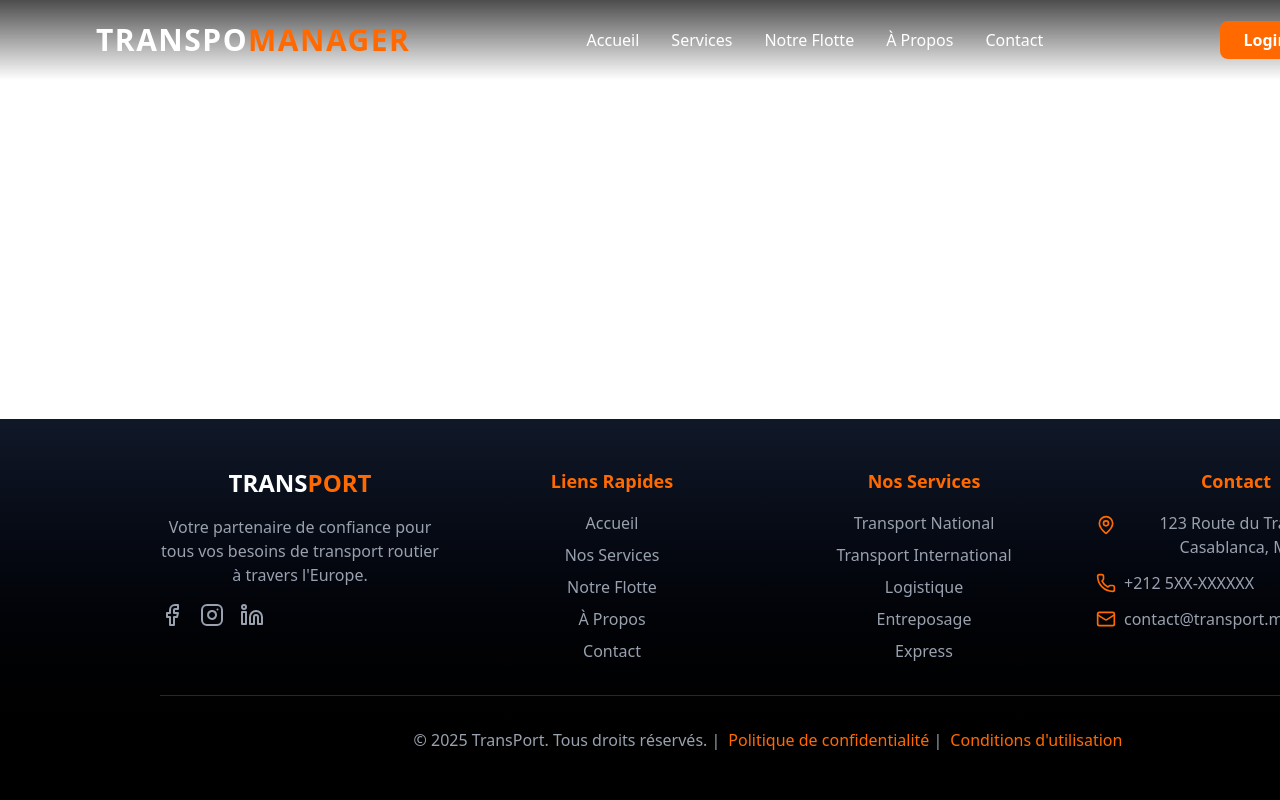
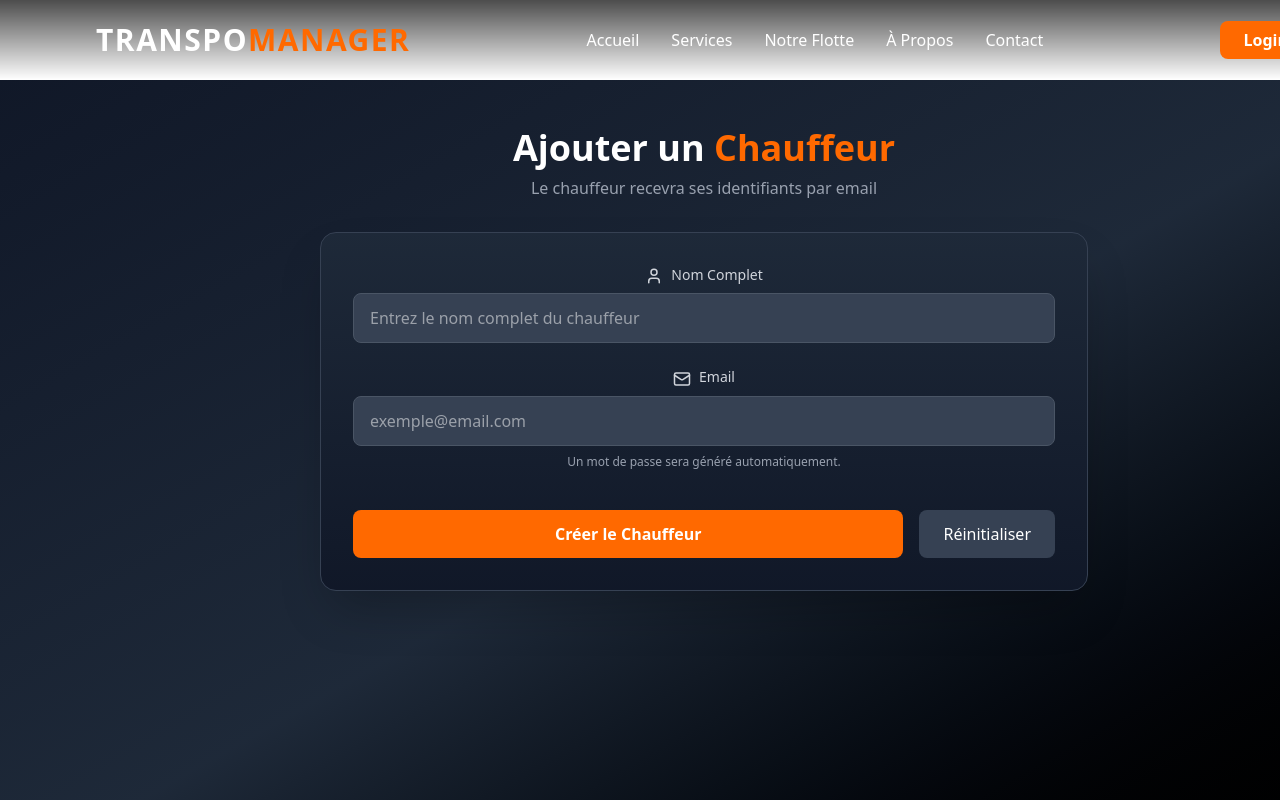
Before and after one commit to ikrambenallali/TranspoManager, a React app in the folder frontEnd/: page /CreateDriver in a window 1280 px wide. Shown: the top 800 px of the page. Built offline with nearby package versions, Linux system fonts and the light colour scheme; no server answers; the HTML template or start-up script is replaced by a standard one.

Commit message:
create driver

```diff
--- a/frontEnd/src/Routes/Routes.jsx
+++ b/frontEnd/src/Routes/Routes.jsx
@@ -2,6 +2,7 @@ import { Routes, Route } from "react-router-dom";
 import Auth from "../components/Auth.jsx";
 import DriverDashboard from "../components/Driver/DriverDashboard.jsx";
 import Home from "../components/Home.jsx";
+import CreateDriver from "../components/Admin/createDriver.jsx";
 
 function AppRoutes() {
     return (
@@ -9,6 +10,8 @@ function AppRoutes() {
             <Route path="/" element={<Home />} />
             <Route path="/login" element={<Auth />} />
             <Route path="/DriverDashboard" element={<DriverDashboard />} />
+            <Route path="/CreateDriver" element={<CreateDriver />} />
+
         </Routes>
     );
 }
--- /dev/null
+++ b/frontEnd/src/components/Admin/CreateDriver.jsx
@@ -0,0 +1,154 @@
+import React, { useState } from 'react';
+import { User, Mail, AlertCircle, CheckCircle } from 'lucide-react';
+import { createDriver } from '../../features/userSlice';
+import { useDispatch, useSelector } from "react-redux";
+
+function CreateDriver() {
+  const dispatch = useDispatch();
+  const { loading } = useSelector((state) => state.user);
+
+  const [formData, setFormData] = useState({
+    fullname: '',
+    email: '',
+    role: 'driver'
+  });
+
+  const [message, setMessage] = useState({ type: '', text: '' });
+
+  const handleChange = (e) => {
+    setFormData({ ...formData, [e.target.name]: e.target.value });
+  };
+
+  const handleSubmit = async (e) => {
+    e.preventDefault();
+
+    try {
+      const user = await dispatch(createDriver(formData)).unwrap();
+
+      console.log("USER CREATED:", user);
+
+      setMessage({
+        type: 'success',
+        text: 'Chauffeur créé avec succès et email envoyé.'
+      });
+
+      setFormData({
+        fullname: '',
+        email: '',
+        role: 'driver'
+      });
+    } catch (err) {
+      console.error("ERROR CREATE USER", err);
+      setMessage({
+        type: 'error',
+        text: err || "Erreur lors de la création du chauffeur"
+      });
+    }
+  };
+
+  return (
+    <div className="w-[110%] min-h-screen bg-gradient-to-br from-gray-900 via-gray-800 to-black py-12 px-4 sm:px-6 lg:px-8">
+      <div className="max-w-3xl mx-auto">
+
+        {/* HEADER */}
+        <div className="text-center mb-8">
+          <h1 className="text-4xl font-bold text-white mb-2">
+            Ajouter un <span className="text-orange-500">Chauffeur</span>
+          </h1>
+          <p className="text-gray-400">Le chauffeur recevra ses identifiants par email</p>
+        </div>
+
+        {/* FORM */}
+        <div className="bg-gradient-to-b from-gray-800 to-gray-900 rounded-2xl shadow-2xl p-8 border border-gray-700">
+          <div className="space-y-6">
+
+            {/* Fullname */}
+            <div>
+              <label className="block text-sm font-medium text-gray-300 mb-2">
+                <User className="inline mr-2" size={18} />
+                Nom Complet
+              </label>
+
+              <input
+                type="text"
+                name="fullname"
+                value={formData.fullname}
+                onChange={handleChange}
+                required
+                className="w-full px-4 py-3 bg-gray-700 border border-gray-600 rounded-lg text-white"
+                placeholder="Entrez le nom complet du chauffeur"
+              />
+            </div>
+
+            {/* Email */}
+            <div>
+              <label className="block text-sm font-medium text-gray-300 mb-2">
+                <Mail className="inline mr-2" size={18} />
+                Email
+              </label>
+
+              <input
+                type="email"
+                name="email"
+                value={formData.email}
+                onChange={handleChange}
+                required
+                className="w-full px-4 py-3 bg-gray-700 border border-gray-600 rounded-lg text-white"
+                placeholder="exemple@email.com"
+              />
+
+              <p className="text-xs text-gray-400 mt-2">
+                Un mot de passe sera généré automatiquement.
+              </p>
+            </div>
+
+            {/* Message */}
+            {message.text && (
+              <div
+                className={`p-4 rounded-lg flex items-start ${
+                  message.type === 'success'
+                    ? 'bg-green-500/20 border border-green-500'
+                    : 'bg-red-500/20 border border-red-500'
+                }`}
+              >
+                {message.type === 'success' ? (
+                  <CheckCircle className="text-green-400 mr-3" size={20} />
+                ) : (
+                  <AlertCircle className="text-red-400 mr-3" size={20} />
+                )}
+                <p className={message.type === 'success' ? 'text-green-400' : 'text-red-400'}>
+                  {message.text}
+                </p>
+              </div>
+            )}
+
+            {/* Buttons */}
+            <div className="flex gap-4 pt-4">
+              <button
+                onClick={handleSubmit}
+                disabled={loading || !formData.fullname || !formData.email}
+                className="flex-1 bg-orange-500 hover:bg-orange-600 text-white font-semibold py-3 rounded-lg"
+              >
+                {loading ? "Création..." : "Créer le Chauffeur"}
+              </button>
+
+              <button
+                onClick={() => {
+                  setFormData({ fullname: '', email: '', role: 'driver' });
+                  setMessage({ type: '', text: '' });
+                }}
+                className="px-6 py-3 bg-gray-700 hover:bg-gray-600 text-white rounded-lg"
+              >
+                Réinitialiser
+              </button>
+            </div>
+
+          </div>
+        </div>
+
+      </div>
+    </div>
+  );
+}
+
+export default CreateDriver;
--- a/frontEnd/src/features/store.jsx
+++ b/frontEnd/src/features/store.jsx
@@ -1,11 +1,13 @@
 import { configureStore } from "@reduxjs/toolkit";
 import authReducer from "./authSlice.jsx";
+import userReducer from "./userSlice.jsx";
 
 
 
 const store = configureStore({
   reducer: {
         auth: authReducer,
+        user: userReducer,
   },
 });
 export    {store} ;
--- /dev/null
+++ b/frontEnd/src/features/userSlice.jsx
@@ -0,0 +1,42 @@
+import {createAsyncThunk, createSlice} from "@reduxjs/toolkit";
+import api from "../../config/api";
+
+
+export const createDriver = createAsyncThunk(
+    "user/createDriver",
+    async (driverData, { rejectWithValue }) => {
+        try {
+            const response = await api.post("/users/create-driver", driverData);
+            return response.data;
+        } catch (err) {
+            return rejectWithValue(err.response?.data?.msg || "Erreur création conducteur");
+        }
+    }
+);
+const userSlice = createSlice({
+name: "user",
+initialState:{
+    user: null,
+    loading: false,
+    error: null,
+    token: null,
+},
+extraReducers: (builder) => {
+    builder
+        .addCase(createDriver.pending, (state) => {
+            state.loading = true;
+            state.error = null;
+        })
+        .addCase(createDriver.fulfilled, (state, action) => {
+            state.loading = false;
+            state.user = action.payload.user;
+            state.token = action.payload.token;
+        })
+        .addCase(createDriver.rejected, (state, action) => {
+            state.loading = false;
+            state.error = action.payload;
+        });
+},
+
+})
+export default userSlice.reducer;
--- /dev/null
+++ b/frontEnd/src/hooks/UseUsers.jsx
@@ -0,0 +1,17 @@
+import { useDispatch, useSelector } from "react-redux";
+import { createDriver } from "../features/userSlice.jsx";
+import { useEffect } from "react";
+
+
+
+export default function UseUsers(driverData) {
+    const dispatch = useDispatch();
+    const { user, loading, error } = useSelector((state) => state.user);
+
+    useEffect(() => {
+        if (driverData) {
+            dispatch(createDriver(driverData));
+        }
+    }, [dispatch, driverData]);
+    return { user, loading, error, };
+}
```
